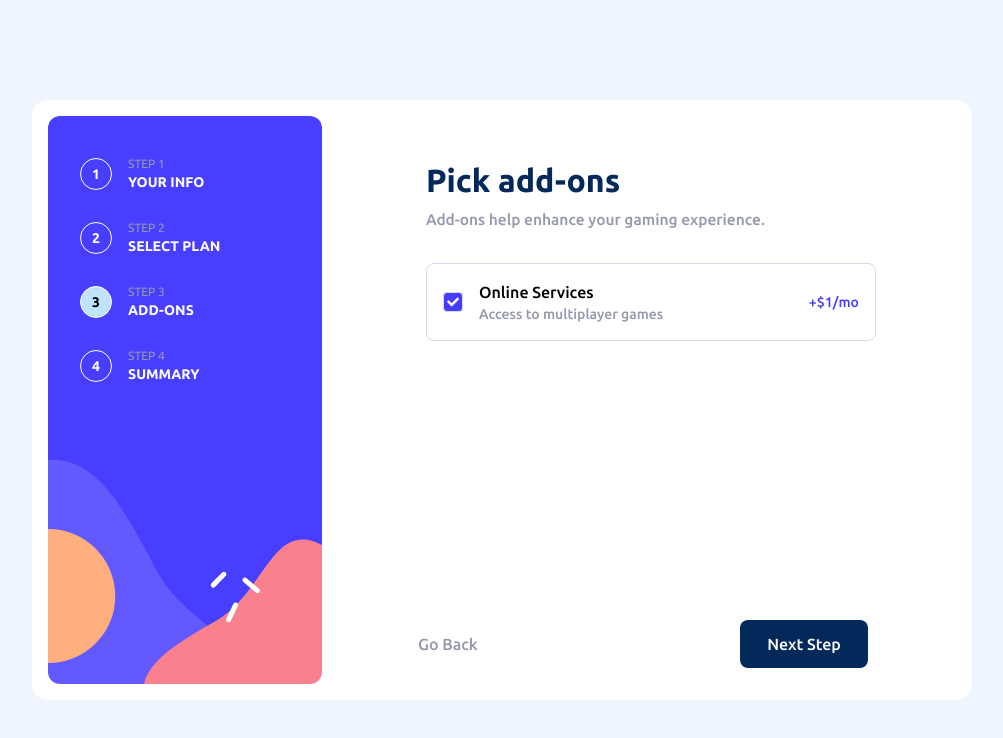
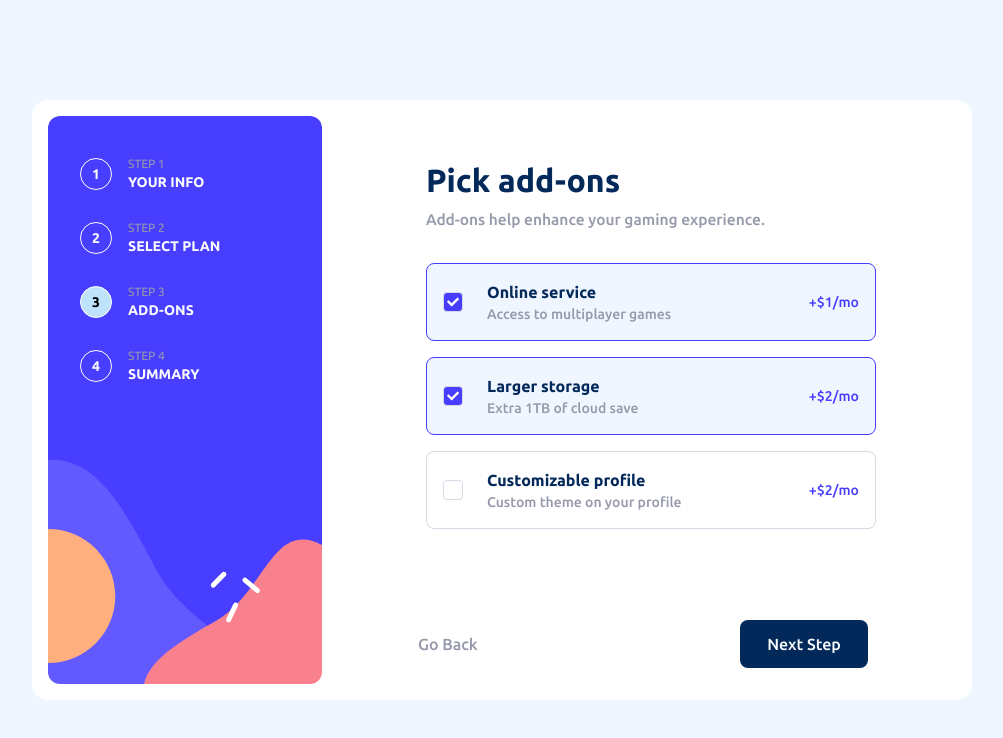
Before and after one commit to oguzhan76/multistep-form, a React (Vite) app: page / in a window 1280 px wide. Both pictures are taken after a click on the button "Next Step". Shown: the top 738 px of the page, without its empty margins (138-1141 px from the left). Built offline with nearby package versions, Linux system fonts and the light colour scheme.

Commit message:
addons form page complete

```diff
--- a/src/Data/Data.ts
+++ b/src/Data/Data.ts
@@ -8,7 +8,22 @@ export const PlanOffers: Offers = {
 };
 
 export const AddonOffers: Addons = {
-    [AddonKeys.ONLINESERVICE as string]: {selected: true, price: '1'},
-    [AddonKeys.LARGERSTORAGE  as string]: {selected: true, price: '2'},
-    [AddonKeys.CUSTOMIZABLEPROFILE  as string]: {selected: false, price: '2'}
+    [AddonKeys.ONLINESERVICE as string]: {
+        selected: true,
+        title: 'Online service',
+        subtitle: 'Access to multiplayer games',
+        price: '1',
+    },
+    [AddonKeys.LARGERSTORAGE  as string]: {
+        selected: true,
+        title: 'Larger storage',
+        subtitle: 'Extra 1TB of cloud save',
+        price: '2',
+    },
+    [AddonKeys.CUSTOMIZABLEPROFILE  as string]: {
+        selected: false,
+        title: 'Customizable profile',
+        subtitle: 'Custom theme on your profile',
+        price: '2',
+    },
 }
--- a/src/components/AddonsForm.tsx
+++ b/src/components/AddonsForm.tsx
@@ -1,35 +1,57 @@
 import checkMark from '../assets/check-mark-svgrepo-com.svg';
 import { AddonsFormData } from '../types/FormTypes';
+import { AddonKeys } from '../types/FormTypes';
+import { AddonOffers } from '../Data/Data';
 
 type AddonsFormProps = {
   addons: AddonsFormData,
   onChange: React.Dispatch<React.SetStateAction<AddonsFormData>>
 }
 
-export default function AddonsForm({addons, onChange}: AddonsFormProps ) {
+export default function AddonsForm({ addons, onChange }: AddonsFormProps) {
 
   const handleAddonSelection = (selectedAddon: string) => {
-    onChange({...addons, selectedAddon: !addons[selectedAddon]});
-
+    onChange({ ...addons, [selectedAddon]: !addons[selectedAddon] });
   }
 
   return (
-    <div className=" px-6 py-8 ds:px-4 ds:pl-16 ds:pr-10 ds:pt-0 ds:pb-6">
-      <h1 className="font-extrabold text-[32px] text-marine_blue mb-1">Pick add-ons</h1>
-      <p className="text-cool_gray mb-8 text-[15.5px]">Add-ons help enhance your gaming experience.</p>
-      <div className="card justify-between items-center" onClick={() => handleAddonSelection('onlineService')}>
-        <div className="flex items-center gap-4">
+    <div className=" px-6 py-7 ds:px-4 ds:pl-16 ds:pr-10 ds:pt-0 ds:pb-6">
+      <h1 className="font-extrabold text-[24px] ds:text-[32px] text-marine_blue mb-1">Pick add-ons</h1>
+      <p className="text-cool_gray mb-6 ds:mb-8 text-[15.5px]">Add-ons help enhance your gaming experience.</p>
+      <Card addon={AddonKeys.ONLINESERVICE as string} addons={addons} onClick={handleAddonSelection}/>
+      <Card addon={AddonKeys.LARGERSTORAGE as string} addons={addons} onClick={handleAddonSelection}/>
+      <Card addon={AddonKeys.CUSTOMIZABLEPROFILE as string} addons={addons} onClick={handleAddonSelection}/>
+    </div>
+  )
+}
+
+type CardProps = {
+  addon: string,
+  addons: AddonsFormData,
+  onClick: (value: string) => void
+}
+
+const Card = ({addon, addons, onClick}: CardProps) => {
+  return (
+    <div
+      className={`card px-4 py-2 ds:p-4 mb-4 justify-between items-center cursor-pointer select-none ${addons[addon] && 'selected-card'}`}
+      onClick={() => onClick(addon)}>
+    <div className="flex items-center gap-6">
       <div className='relative flex'>
-            <input className="appearance-none w-5 h-5 border border-1 border-light_gray rounded bg-purplish_blue" type="checkbox" />
+        <input
+          type="checkbox"
+          className="appearance-none w-5 h-5 border border-1 border-light_gray rounded checked:bg-purplish_blue"
+          checked={addons[addon]}
+          readOnly
+        />
         <img className='absolute top-1 left-1' src={checkMark} />
       </div>
       <div>
-            <h4>Online Services</h4>
-            <p className="text-sm text-cool_gray" >Access to multiplayer games</p>
+        <h4 className='text-marine_blue font-bold'>{AddonOffers[addon].title}</h4>
+        <p className="ds:text-sm text-xs text-cool_gray" >{AddonOffers[addon].subtitle}</p>
       </div>
     </div>
-        <p className="text-sm text-purplish_blue" >+$1/mo</p>
-      </div>
+    <p className="text-sm text-purplish_blue" >+${AddonOffers[addon].price}/mo</p>
   </div>
   )
 }
--- a/src/components/MultiStepForm.tsx
+++ b/src/components/MultiStepForm.tsx
@@ -112,7 +112,7 @@ export default function MultiStepForm() {
             <Step step={3} currentStep={currentStep} />
             <Step step={4} currentStep={currentStep} />
           </div>
-          <section className='w-[350px] bg-white rounded-2xl relative'>
+          <section className='w-[344px] bg-white rounded-2xl relative'>
             {FormPages[currentStep]}
           </section>
         </section>
--- a/src/components/PlanForm.tsx
+++ b/src/components/PlanForm.tsx
@@ -32,7 +32,7 @@ export default function PlanForm({ offers, plan, onChange }: PlanFormProps) {
             <p className="text-cool_gray mb-4 text-[16.5px] ds:text-[15.5px]">You have the option of monthly or yearly billing.</p>
             <section className='ds:mt-10 w-full flex flex-col ds:flex-row gap-3 ds:gap-5 text-marine_blue'>
                 <button
-                    className={`card ds:w-[136px] ds:flex-col ${plan.type === PlanType.ARCADE && 'selected-card'}`}
+                    className={`card p-4 ds:w-[136px] ds:flex-col ${plan.type === PlanType.ARCADE && 'selected-card'}`}
                     onClick={(e) => { handlePlanSelection(e, PlanType.ARCADE) }}
                 >
                     <img src={arcadeIcon} />
@@ -43,7 +43,7 @@ export default function PlanForm({ offers, plan, onChange }: PlanFormProps) {
                     </div>
                 </button>
                 <button
-                    className={`card ds:w-[136px] ds:flex-col ${plan.type === PlanType.ADVANCED && 'selected-card'}`}
+                    className={`card p-4 ds:w-[136px] ds:flex-col ${plan.type === PlanType.ADVANCED && 'selected-card'}`}
                     onClick={(e) => { handlePlanSelection(e, PlanType.ADVANCED) }}
                 >
                     <img src={advancedIcon} />
@@ -54,7 +54,7 @@ export default function PlanForm({ offers, plan, onChange }: PlanFormProps) {
                     </div>
                 </button>
                 <button
-                    className={`card ds:w-[136px] ds:flex-col ${plan.type === PlanType.PRO && 'selected-card'}`}
+                    className={`card p-4 ds:w-[136px] ds:flex-col ${plan.type === PlanType.PRO && 'selected-card'}`}
                     onClick={(e) => { handlePlanSelection(e, PlanType.PRO) }}
                 >
                     <img src={proIcon} />
--- a/src/styles/index.css
+++ b/src/styles/index.css
@@ -8,7 +8,7 @@ body {
 }
 
 .card {
-  @apply p-4 border border-light_gray rounded-lg h-fit flex hover:border-purplish_blue;
+  @apply border border-light_gray rounded-lg h-fit flex hover:border-purplish_blue;
 }
 
 .selected-card {
--- a/src/types/DataTypes.ts
+++ b/src/types/DataTypes.ts
@@ -9,6 +9,8 @@ export interface Offers {
 export type Addons = {
     [key in AddonKeys as string]: {
         selected: boolean,
-        price: string
+        title: string,
+        subtitle: string,
+        price: string,
     }
 }
```
Lines whose indentation alone changed are shown as unchanged.
